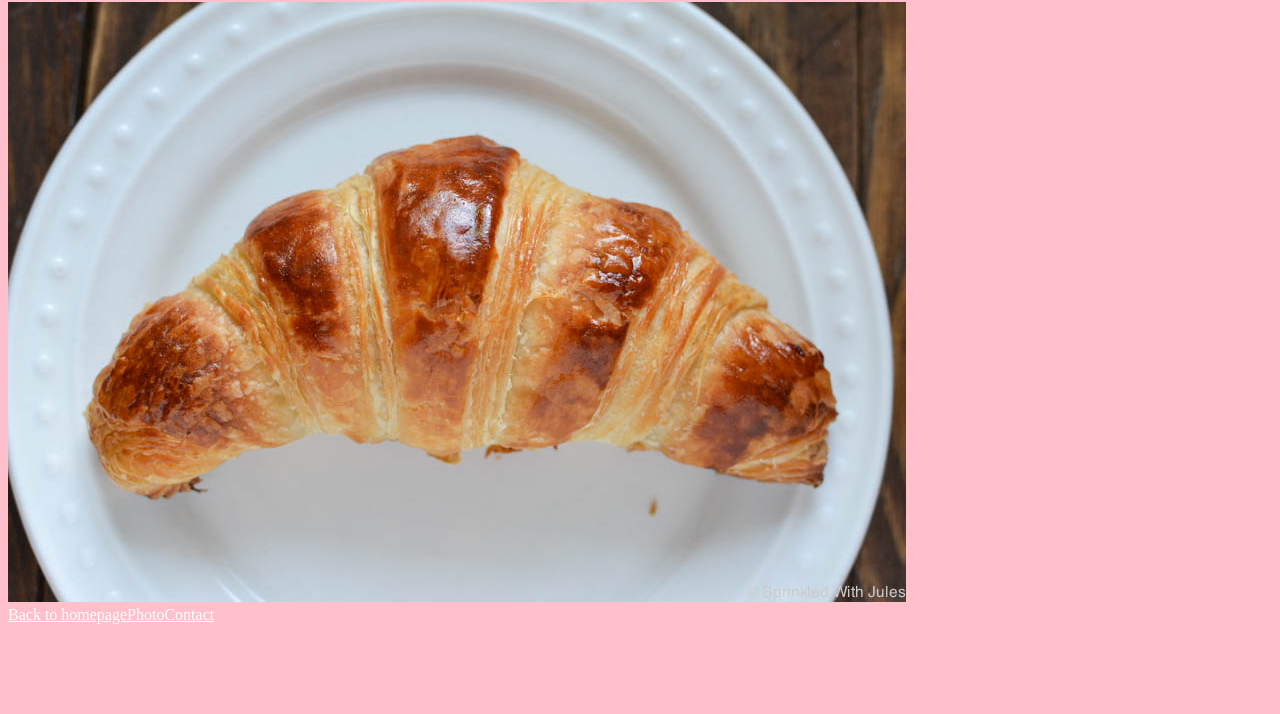
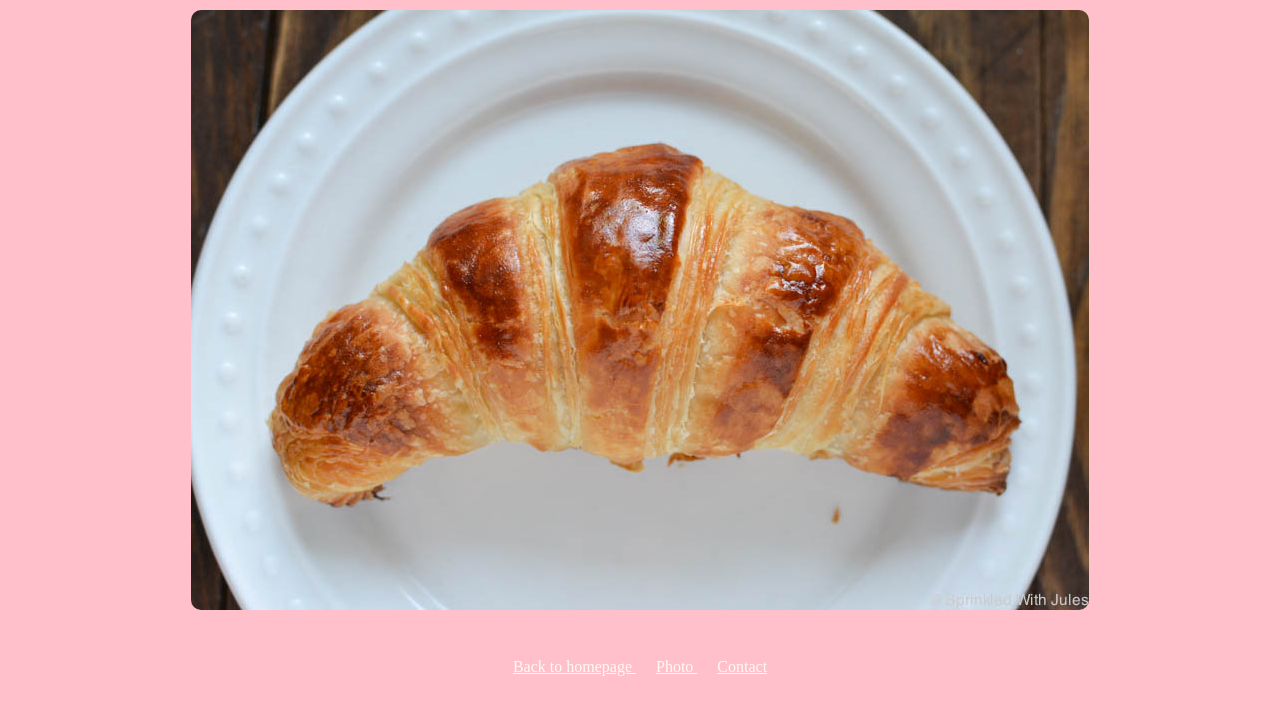
Before and after one commit to GPeBenito/multiple-pages-static-website, a plain HTML site: page photo.html in a window 1280 px wide. Shown: the part 78-792 px from the top of the page. Drawn offline with Linux system fonts and the light colour scheme.

Commit message:
Styled photo and footer links

```diff
--- a/css/app.css
+++ b/css/app.css
@@ -1,16 +1,32 @@
 body {
+
     background: pink;
+    text-align:center;
 }
-.webpage-links{
-    display:flex;
+footer{
+    text-align:center;
+}
+footer a {
+   margin:0 10px;
+color: floralwhite
+}
+ .croissant-photo{
+     max-width: 100%;
+     border-radius: 10px;
+     display: block;
+     margin: 30px auto;
 
-}
 
+ }
 h1{
     text-align:center;
     color: white;
 
 }
+p{
+    text-align:center;
+}
 a{
     color:white;
+
 }
--- a/photo.html
+++ b/photo.html
@@ -9,13 +9,13 @@
 </head>
 <body>
     <h1> Photo </h1>
-    <img src="/images/croissant.jpeg" alt="a picture of a croissant" />
+    <img src="/images/croissant.jpeg" alt="a picture of a croissant" class="croissant-photo"/>
     <br/>
 
-    <div class="webpage-links">
+    <footer>
         <a href="/index.html"> Back to homepage </a>
         <a href="/photo.html"> Photo </a>
         <a href= "/contact.html"> Contact </a>
-    </div>
+    </footer>
 </body>
 </html>
```
Also changed, not shown: contact.html (+2 -2 lines), index.html (+2 -2 lines).
